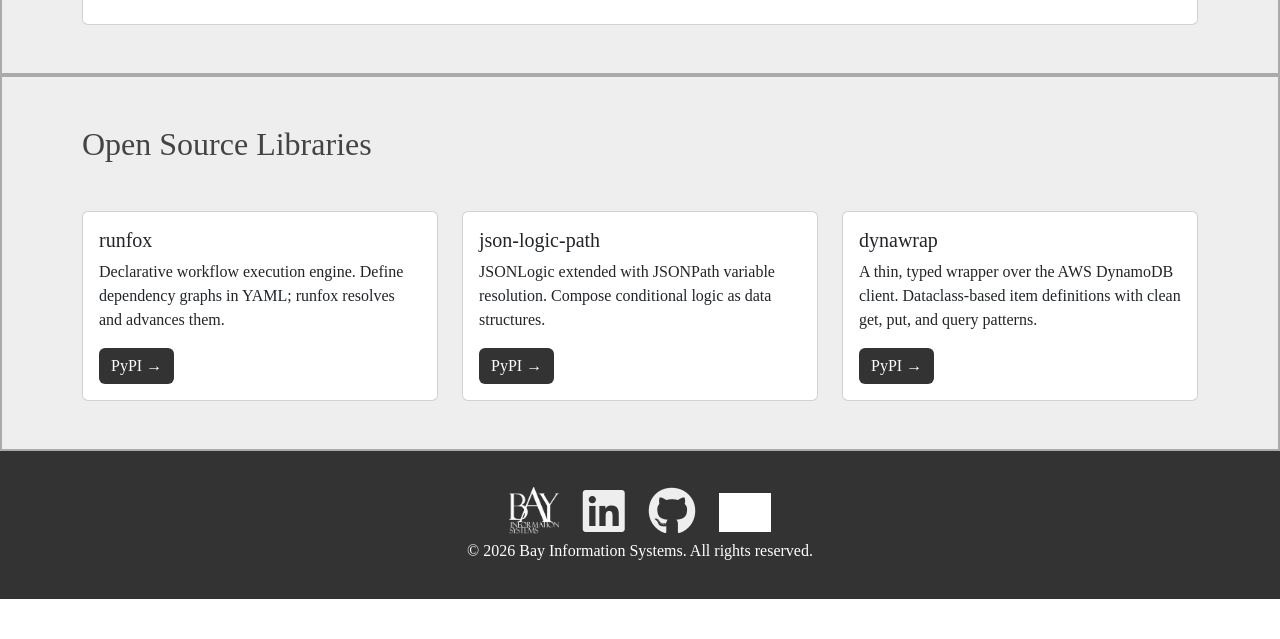
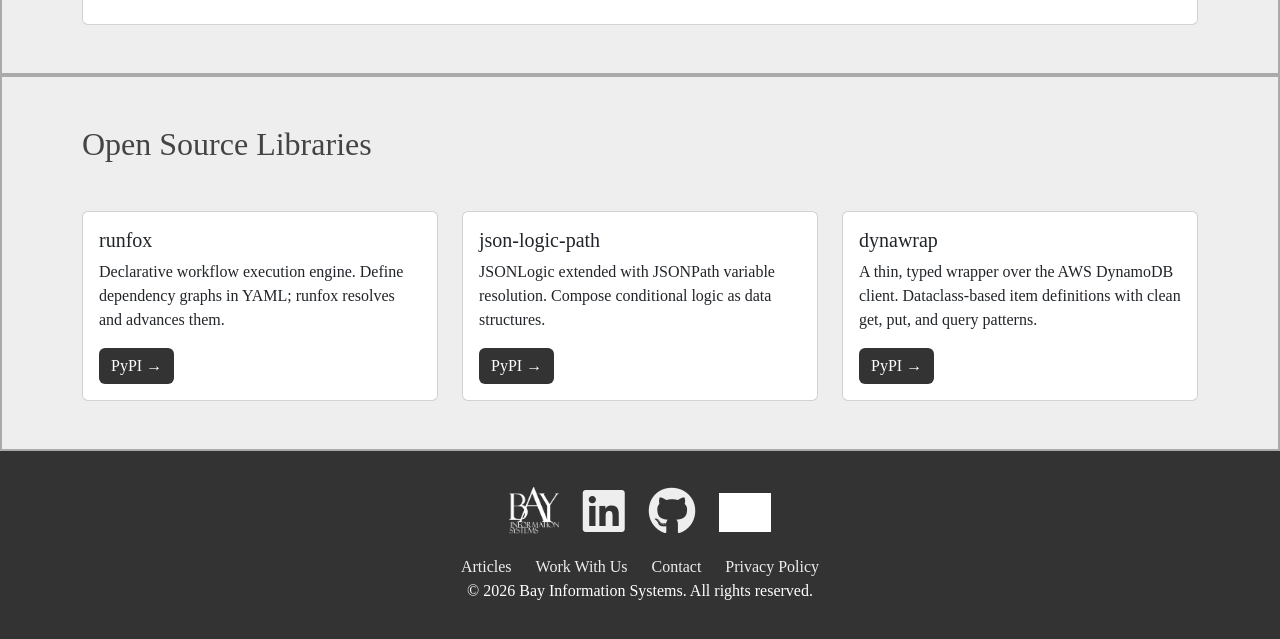
Before and after one commit to bayinfosys/bayinfosys.github.io, a Jekyll site: the page built from index.html, in a window 1280 px wide and 900 px high, scrolled down 3095 px, cut to the strip 261-900 px from the top of the window. Built offline with Jekyll 4.4.1, drawn with Linux system fonts in a browser that asks for light colours; before the commit the page ends 3955 px from its top, so only the background shows below that; grey boxes are pictures that could not be loaded.

Commit message:
added footer links

```diff
--- a/_layouts/default.html
+++ b/_layouts/default.html
@@ -56,6 +56,13 @@
            style="height: 3.25rem; width: 3.25rem; object-fit: contain; filter: brightness(0) invert(1);">
     </a>
   </div>
+  <nav class="d-flex justify-content-center gap-4 mt-3 flex-wrap">
+    <!-- <a href="/about" style="color: var(--light-bg);">About</a> -->
+    <a href="/library.html" style="color: var(--light-bg);">Articles</a>
+    <a href="/work-with-us.html" style="color: var(--light-bg);">Work With Us</a>
+    <a href="/contact.html" style="color: var(--light-bg);">Contact</a>
+    <a href="/privacy-policy.html" style="color: var(--light-bg);">Privacy Policy</a>
+  </nav>
   <p>&copy; 2026 Bay Information Systems. All rights reserved.</p>
 </footer>
 
```
